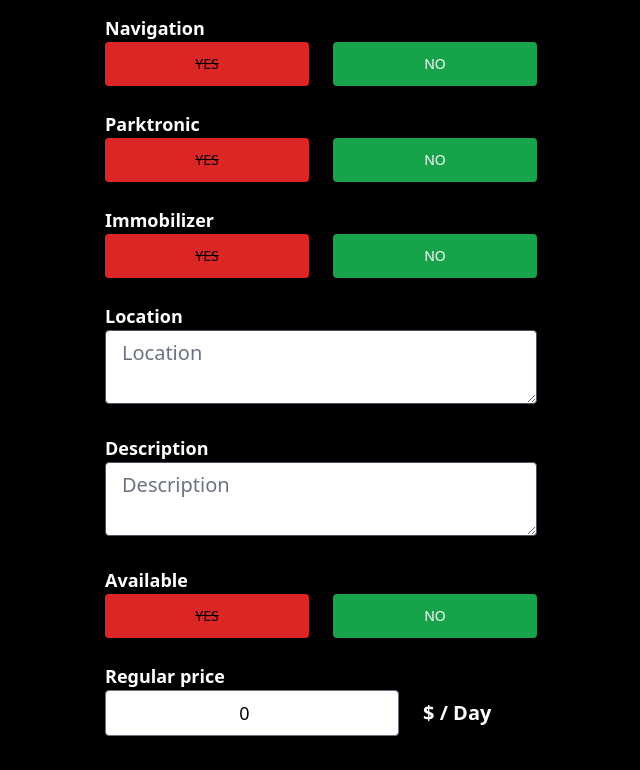
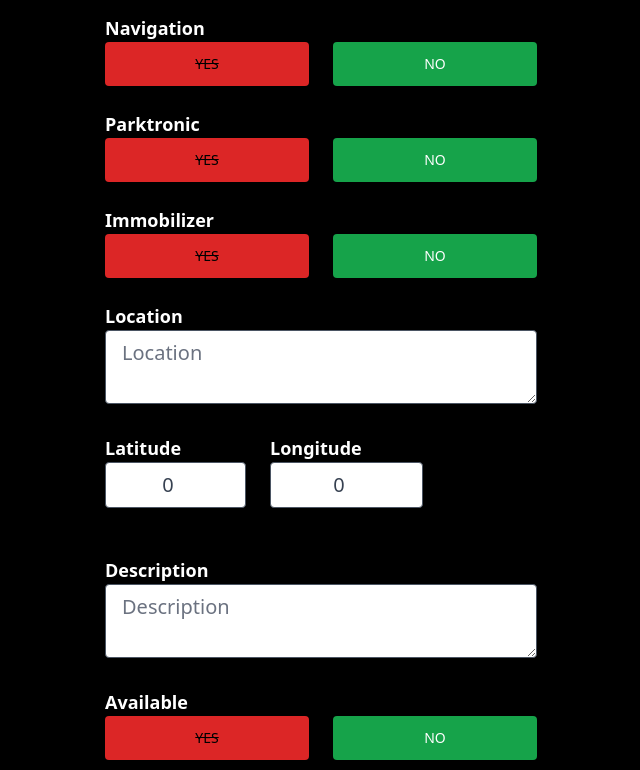
Before and after one commit to Krasimir-Hristov/Motor-Vehicles-World, a React (Create React App) app in the folder motor-vehicles-world/: page /create-listing in a window 1280 px wide. Shown: the part 662-1432 px from the top of the page, without its empty margins (319-959 px from the left). Built offline with nearby package versions, Linux system fonts and the light colour scheme; no server answers; sample sign-in values are in the browser's storage.

Commit message:
Starting create funcionality in create listing page

```diff
--- a/motor-vehicles-world/package.json
+++ b/motor-vehicles-world/package.json
@@ -14,6 +14,7 @@
     "react-router-dom": "^6.8.1",
     "react-scripts": "5.0.1",
     "react-toastify": "^9.1.1",
+    "uuid": "^9.0.0",
     "web-vitals": "^2.1.4"
   },
   "scripts": {
--- a/motor-vehicles-world/src/App.js
+++ b/motor-vehicles-world/src/App.js
@@ -18,15 +18,25 @@
       <Router>
         <Header />
         <Routes>
-          <Route path="/" element={<Home />} />
+          <Route path="/" element={ <Home /> } />
+
           <Route path='/profile' element={ <PrivetRoute />}>
-          <Route path="/profile" element={<Profile />} />
+          <Route path="/profile" element={ <Profile /> } />
           </Route>
-          <Route path="/sign-in" element={<SignIn />} />
-          <Route path="/sign-up" element={<SignUp />} />
+
+          <Route path="/sign-in" element={ <SignIn /> } />
+
+          <Route path="/sign-up" element={ <SignUp /> } />
+
           <Route path="/forgot-password" element={<ForgotPassword />} />
-          <Route path="/offers" element={<Offers />} />
-          <Route path="/create-listing" element={<CreateListing />} />
+
+          <Route path="/offers" element={ <Offers />} />
+
+          <Route path='/create-listing' element={ <PrivetRoute/> }>
+          <Route path="/create-listing" element={ <CreateListing /> } />
+          </Route>
+
+
         </Routes>
       </Router>
       <ToastContainer
--- a/motor-vehicles-world/src/pages/CreateListing.jsx
+++ b/motor-vehicles-world/src/pages/CreateListing.jsx
@@ -1,11 +1,21 @@
-import { useState } from "react"
+import { useState } from "react";
+import Spinner from "../components/Spinner";
+import { toast } from "react-toastify";
+import { getStorage, ref, uploadBytesResumable, getDownloadURL } from "firebase/storage";
+import { getAuth } from "firebase/auth";
+import { v4 as uuidv4 } from "uuid";
 
 export default function CreateListing() {
+  const auth = getAuth();
+
+  const [geoLocationEnabled, setGeolocationEnabled] = useState(false);
+
+  const [loading, setLoading] = useState(false);
 
   const [formData, setFormData] = useState({
-        type: 'rent',
-        model: '',
-        fuel: '',
+    type: "rent",
+    model: "",
+    fuel: "",
     doors: 2,
     engine: 50,
     hp: 1,
@@ -13,12 +23,14 @@
     navigation: false,
     parktronic: false,
     immobilizer: false,
-        location: '',
-        description: '',
+    location: "",
+    description: "",
     available: false,
     regularPrice: 0,
     discountedPrice: 0,
-
+    latitude: 0,
+    longitude: 0,
+    images: {},
   });
 
   const {
@@ -37,39 +49,160 @@
     available,
     regularPrice,
     discountedPrice,
-
+    latitude,
+    longitude,
+    images,
   } = formData;
 
-    function onChange() {};
+  function onChange(e) {
+    let boolean = null;
+
+    if (e.target.value === "true") {
+      boolean = true;
+    }
+
+    if (e.target.value === "false") {
+      boolean = false;
+    }
+
+    // Files
+    if (e.target.files) {
+      setFormData((prevState) => ({
+        ...prevState,
+        images: e.target.files,
+      }));
+    }
+
+    // Text/Boolean/Number
+    if (!e.target.files) {
+      setFormData((prevState) => ({
+        ...prevState,
+        [e.target.id]: boolean ?? e.target.value,
+      }));
+    }
+  }
+
+  async function onSubmit(e) {
+    e.preventDefault();
+    setLoading(true);
+
+    if (discountedPrice >= regularPrice) {
+      setLoading(false);
+      toast.error("Discounted price must be less then regular price!");
+      return;
+    }
+
+    if (images.length > 6) {
+      setLoading(false);
+      toast.error("Images must be maximum 6!");
+      return;
+    }
+
+    let geolocation = {};
+    // let location
+
+    if (!geoLocationEnabled) {
+      geolocation.lat = latitude;
+      geolocation.lng = longitude;
+    }
+
+    async function storeImage(image) {
+        return new Promise((resolve, reject) => {
+            const storage = getStorage();
+            const filename = `${auth.currentUser.uid}-${image.name}-${uuidv4()}`;
+            const storageRef = ref(storage, filename);
+
+            const uploadTask = uploadBytesResumable(storageRef, image);
+
+            uploadTask.on('state_changed',
+  (snapshot) => {
+    // Observe state change events such as progress, pause, and resume
+    // Get task progress, including the number of bytes uploaded and the total number of bytes to be uploaded
+    const progress = (snapshot.bytesTransferred / snapshot.totalBytes) * 100;
+    console.log('Upload is ' + progress + '% done');
+    switch (snapshot.state) {
+      case 'paused':
+        console.log('Upload is paused');
+        break;
+      case 'running':
+        console.log('Upload is running');
+        break;
+    }
+  },
+  (error) => {
+    // Handle unsuccessful uploads
+    reject(error)
+  },
+  () => {
+    // Handle successful uploads on complete
+    // For instance, get the download URL: https://firebasestorage.googleapis.com/...
+    getDownloadURL(uploadTask.snapshot.ref).then((downloadURL) => {
+      resolve(downloadURL);
+    });
+  }
+);
+
+        });
+    }
+
+    const imgUrls = await Promise.all(
+      [...images]
+      .map((image) => storeImage(image)))
+    .catch((error) => {
+      setLoading(false);
+      toast.error("Images not uploaded");
+      return;
+    });
+
+    console.log(imgUrls);
+  }
+
+  if (loading) {
+    return <Spinner />;
+  }
 
   return (
     <main className="max-w-md px-2 mx-auto">
       <h1 className="text-3xl text-center mt-6 font-bold">Create a Listing</h1>
-        <form>
+      <form onSubmit={onSubmit}>
         <p className="text-lg mt-6 font-semibold">Sell / Rent</p>
         <div className="flex">
-                <button type="button" id='type' value='sale' onClick={onChange}
+          <button
+            type="button"
+            id="type"
+            value="sell"
+            onClick={onChange}
             className={`mr-3 px-7 py-3 font-medium text-sm uppercase rounded w-full ${
-                    type === 'rent' ? 'bg-red-600 text-black line-through' : 'bg-green-600 text-white '
-                }`}>
+              type === "rent"
+                ? "bg-red-600 text-black line-through"
+                : "bg-green-600 text-white "
+            }`}
+          >
             Sell
           </button>
-                <button type="button" id='type' value='sale' onClick={onChange}
+          <button
+            type="button"
+            id="type"
+            value="rent"
+            onClick={onChange}
             className={`ml-3 px-7 py-3 font-medium text-sm uppercase rounded w-full ${
-                    type === 'sell' ? 'bg-red-600 text-black line-through' : 'bg-green-600 text-white '
-                }`}>
+              type === "sell"
+                ? "bg-red-600 text-black line-through"
+                : "bg-green-600 text-white "
+            }`}
+          >
             rent
           </button>
         </div>
         <p className="text-lg mt-6 font-semibold">Model</p>
         <input
           type="text"
-            id='model'
+          id="model"
           value={model}
           onChange={onChange}
-            placeholder='Model'
-            maxLength='32'
-            minLength='10'
+          placeholder="Model"
+          maxLength="32"
+          minLength="10"
           required
           className="w-full px-4 py-2 text-xl text-gray-700 bg-white border border-gray-600 rounded
             transition duration-150 ease-in-out  focus:bg-slate-300  mb-6"
@@ -77,12 +210,12 @@
         <p className="text-lg mt-6 font-semibold">Fuel Type</p>
         <input
           type="text"
-            id='fuel'
+          id="fuel"
           value={fuel}
           onChange={onChange}
-            placeholder='Fuel'
-            maxLength={'10'}
-            minLength={'3'}
+          placeholder="Fuel"
+          maxLength={"10"}
+          minLength={"3"}
           required
           className="w-full px-4 py-2 text-xl text-gray-700 bg-white border border-gray-600 rounded
             transition duration-150 ease-in-out  focus:bg-slate-300  mb-6"
@@ -98,9 +231,10 @@
               id="doors"
               value={doors}
               onChange={onChange}
-                    min='2'
-                    max='10'
-                    required/>
+              min="2"
+              max="10"
+              required
+            />
           </div>
           <div>
             <p className="text-lg font-semibold">Engine</p>
@@ -109,12 +243,13 @@
                     transition duration-150 ease-in-out  focus:bg-slate-300
                      text-center"
               type="number"
-                    id="doors"
+              id="engine"
               value={engine}
               onChange={onChange}
-                    min='50'
-                    max='20000'
-                    required/>
+              min="50"
+              max="20000"
+              required
+            />
           </div>
           <div>
             <p className="text-lg font-semibold">HP</p>
@@ -126,31 +261,38 @@
               id="hp"
               value={hp}
               onChange={onChange}
-                    min='20'
-                    max='10000'
-                    required/>
+              min="20"
+              max="10000"
+              required
+            />
           </div>
         </div>
         <p className="text-lg mt-6 font-semibold">Air Condition</p>
         <div className="flex">
           <button
             type="button"
-                id='airCondition'
+            id="airCondition"
             value={true}
             onClick={onChange}
             className={`mr-3 px-7 py-3 font-medium text-sm uppercase rounded w-full ${
-                    !airCondition  ? 'bg-red-600 text-black line-through' : 'bg-green-600 text-white '
-                }`}>
+              !airCondition
+                ? "bg-red-600 text-black line-through"
+                : "bg-green-600 text-white "
+            }`}
+          >
             yes
           </button>
           <button
             type="button"
-                id='airCondition'
+            id="airCondition"
             value={false}
             onClick={onChange}
             className={`ml-3 px-7 py-3 font-medium text-sm uppercase rounded w-full ${
-                    airCondition  ? 'bg-red-600 text-black line-through' : 'bg-green-600 text-white '
-                }`}>
+              airCondition
+                ? "bg-red-600 text-black line-through"
+                : "bg-green-600 text-white "
+            }`}
+          >
             no
           </button>
         </div>
@@ -158,22 +300,28 @@
         <div className="flex">
           <button
             type="button"
-                id='navigation'
+            id="navigation"
             value={true}
             onClick={onChange}
             className={`mr-3 px-7 py-3 font-medium text-sm uppercase rounded w-full ${
-                    !navigation ? 'bg-red-600 text-black line-through' : 'bg-green-600 text-white '
-                }`}>
+              !navigation
+                ? "bg-red-600 text-black line-through"
+                : "bg-green-600 text-white "
+            }`}
+          >
             yes
           </button>
           <button
             type="button"
-                id='navigation'
+            id="navigation"
             value={false}
             onClick={onChange}
             className={`ml-3 px-7 py-3 font-medium text-sm uppercase rounded w-full ${
-                    navigation ? 'bg-red-600 text-black line-through' : 'bg-green-600 text-white '
-                }`}>
+              navigation
+                ? "bg-red-600 text-black line-through"
+                : "bg-green-600 text-white "
+            }`}
+          >
             no
           </button>
         </div>
@@ -181,22 +329,28 @@
         <div className="flex">
           <button
             type="button"
-                id='parktronic'
+            id="parktronic"
             value={true}
             onClick={onChange}
             className={`mr-3 px-7 py-3 font-medium text-sm uppercase rounded w-full ${
-                    !parktronic ? 'bg-red-600 text-black line-through' : 'bg-green-600 text-white '
-                }`}>
+              !parktronic
+                ? "bg-red-600 text-black line-through"
+                : "bg-green-600 text-white "
+            }`}
+          >
             yes
           </button>
           <button
             type="button"
-                id='parktronic'
+            id="parktronic"
             value={false}
             onClick={onChange}
             className={`ml-3 px-7 py-3 font-medium text-sm uppercase rounded w-full ${
-                    parktronic ? 'bg-red-600 text-black line-through' : 'bg-green-600 text-white '
-                }`}>
+              parktronic
+                ? "bg-red-600 text-black line-through"
+                : "bg-green-600 text-white "
+            }`}
+          >
             no
           </button>
         </div>
@@ -204,45 +358,86 @@
         <div className="flex">
           <button
             type="button"
-                id='immobilizer'
+            id="immobilizer"
             value={true}
             onClick={onChange}
             className={`mr-3 px-7 py-3 font-medium text-sm uppercase rounded w-full ${
-                    !immobilizer ? 'bg-red-600 text-black line-through' : 'bg-green-600 text-white '
-                }`}>
+              !immobilizer
+                ? "bg-red-600 text-black line-through"
+                : "bg-green-600 text-white "
+            }`}
+          >
             yes
           </button>
           <button
             type="button"
-                id='immobilizer'
+            id="immobilizer"
             value={false}
             onClick={onChange}
             className={`ml-3 px-7 py-3 font-medium text-sm uppercase rounded w-full ${
-                    immobilizer ? 'bg-red-600 text-black line-through' : 'bg-green-600 text-white '
-                }`}>
+              immobilizer
+                ? "bg-red-600 text-black line-through"
+                : "bg-green-600 text-white "
+            }`}
+          >
             no
           </button>
         </div>
         <p className="text-lg mt-6 font-semibold">Location</p>
         <textarea
           type="text"
-            id='location'
+          id="location"
           value={location}
           onChange={onChange}
-            placeholder='Location'
-            minLength='10'
+          placeholder="Location"
+          minLength="10"
           required
           className="w-full px-4 py-2 text-xl text-gray-700 bg-white border border-gray-600 rounded
             transition duration-150 ease-in-out focus:text-gray-700 focus:bg-slate-300  mb-6"
         />
+
+        {!geoLocationEnabled && (
+          <div className="flex space-x-6 justify-start mb-6">
+            <div className="">
+              <p className="text-lg font-semibold">Latitude</p>
+              <input
+                className="w-full px-4 py-2 text-xl text-gray-700 bg-white border border-gray-600 rounded
+                         transition duration-150 ease-in-out focus:text-gray-700 focus:bg-slate-300  mb-6 text-center"
+                type="number"
+                id="latitude"
+                value={latitude}
+                onChange={onChange}
+                required
+                min="-90"
+                max="90"
+              />
+            </div>
+
+            <div className="">
+              <p className="text-lg font-semibold">Longitude</p>
+              <input
+                className="w-full px-4 py-2 text-xl text-gray-700 bg-white border border-gray-600 rounded
+                         transition duration-150 ease-in-out focus:text-gray-700 focus:bg-slate-300  mb-6 text-center"
+                type="number"
+                id="longitude"
+                value={longitude}
+                onChange={onChange}
+                required
+                min="-180"
+                max="180"
+              />
+            </div>
+          </div>
+        )}
+
         <p className="text-lg font-semibold">Description</p>
         <textarea
           type="text"
-            id='description'
+          id="description"
           value={description}
           onChange={onChange}
-            placeholder='Description'
-            minLength='10'
+          placeholder="Description"
+          minLength="10"
           required
           className="w-full px-4 py-2 text-xl text-gray-700 bg-white border border-gray-600 rounded
             transition duration-150 ease-in-out focus:text-gray-700 focus:bg-slate-300  mb-6"
@@ -251,22 +446,28 @@
         <div className="flex mb-6">
           <button
             type="button"
-                id='available'
+            id="available"
             value={true}
             onClick={onChange}
             className={`mr-3 px-7 py-3 font-medium text-sm uppercase rounded w-full ${
-                    !available ? 'bg-red-600 text-black line-through' : 'bg-green-600 text-white '
-                }`}>
+              !available
+                ? "bg-red-600 text-black line-through"
+                : "bg-green-600 text-white "
+            }`}
+          >
             yes
           </button>
           <button
             type="button"
-                id='available'
+            id="available"
             value={false}
             onClick={onChange}
             className={`ml-3 px-7 py-3 font-medium text-sm uppercase rounded w-full ${
-                    available ? 'bg-red-600 text-black line-through' : 'bg-green-600 text-white '
-                }`}>
+              available
+                ? "bg-red-600 text-black line-through"
+                : "bg-green-600 text-white "
+            }`}
+          >
             no
           </button>
         </div>
@@ -280,13 +481,17 @@
                 id="regularPrice"
                 value={regularPrice}
                 onChange={onChange}
-                        min='1'
+                min="1"
                 required
               />
-                         {type === 'rent' && (
+              {type === "rent" && (
                 <div className="text-white">
-                            <p className="text-md w-full text-white whitespace-nowrap text-xl
-                            font-bold">$ / Day</p>
+                  <p
+                    className="text-md w-full text-white whitespace-nowrap text-xl
+                            font-bold"
+                  >
+                    $ / Day
+                  </p>
                 </div>
               )}
             </div>
@@ -303,13 +508,17 @@
                   id="discountedPrice"
                   value={discountedPrice}
                   onChange={onChange}
-                             min='1'
+                  min="1"
                   required={available}
                 />
-                              {type === 'rent' && (
+                {type === "rent" && (
                   <div className="text-white">
-                                 <p className="text-md w-full text-white whitespace-nowrap text-xl
-                                 font-bold">$ / Day</p>
+                    <p
+                      className="text-md w-full text-white whitespace-nowrap text-xl
+                                 font-bold"
+                    >
+                      $ / Day
+                    </p>
                   </div>
                 )}
               </div>
@@ -318,23 +527,30 @@
         )}
         <div className="mb-7">
           <p className="text-lg font-bold">Images</p>
-                 <p className="text-lg font-semibold">The first image will be the cover (max 6)</p>
+          <p className="text-lg font-semibold">
+            The first image will be the cover (max 6)
+          </p>
           <input
             type="file"
             id="images"
             onChange={onChange}
-                 accept='.jpg,.png,.jpeg'
+            accept=".jpg,.png,.jpeg"
             multiple
             required
             className="w-full px-3 py-1.5 text-lg font-bold text-white border
                  border-gray-300 rounded bg-gray-700 focus:bg-red-800"
           />
         </div>
-            <button type="submit" className="mb-7 w-full px-7 py-3
+        <button
+          type="submit"
+          className="mb-7 w-full px-7 py-3
             bg-blue-600 text-white text-lg font-bold
             uppercase rounded hover:bg-blue-800
-            active:bg-green-800 transition duration-150 ease-in-out">Create Listing</button>
+            active:bg-green-800 transition duration-150 ease-in-out"
+        >
+          Create Listing
+        </button>
       </form>
     </main>
-  )
+  );
 }
```
Also changed, not shown: 1 other file (tests, documents, lock files or other folders). Lines whose indentation alone changed are shown as unchanged.
